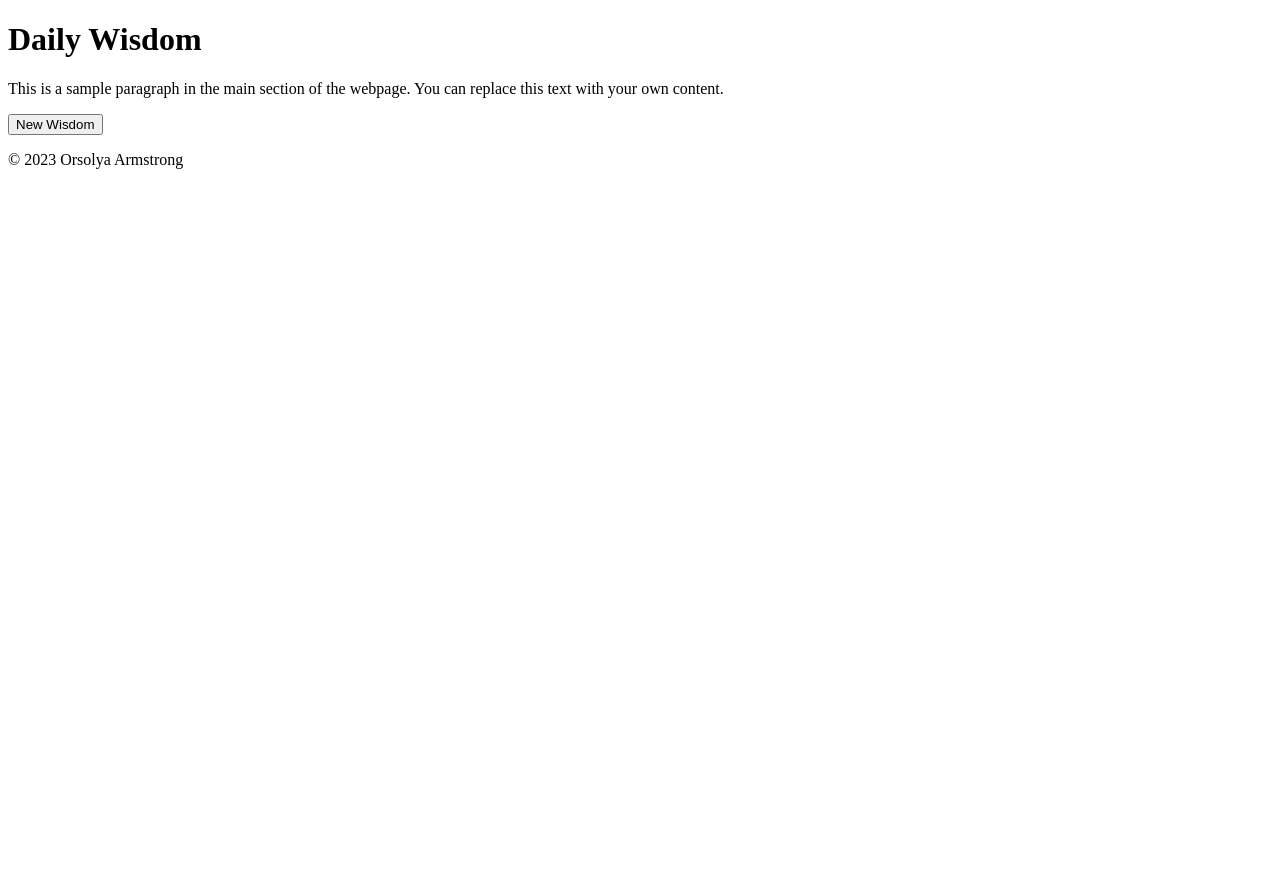
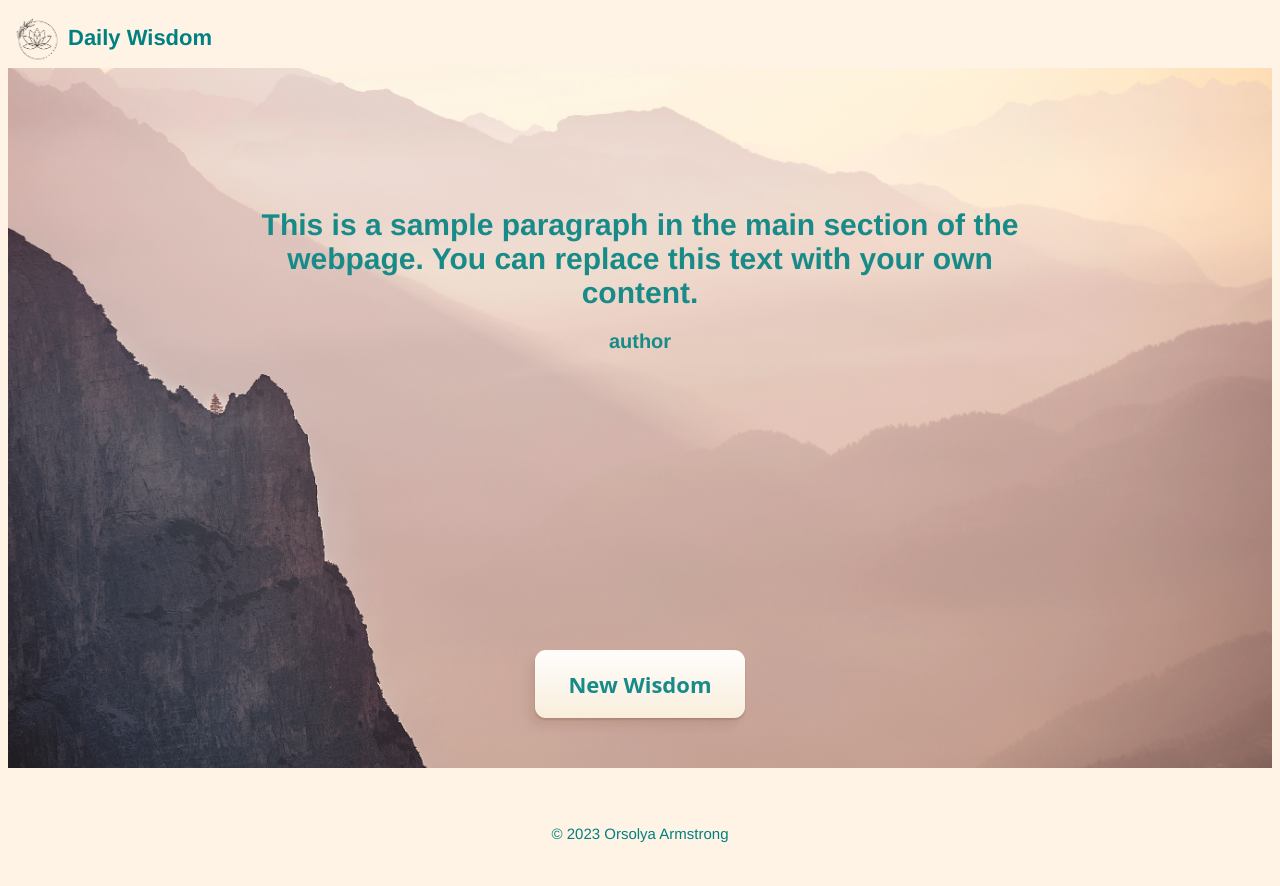
Before and after one commit to cukimonkey/message_generator, a website: page index.html in a window 1280 px wide. Before the commit the page ends 800 px from the top, so only its background shows below. Drawn offline with Linux system fonts and the light colour scheme.

Commit message:
Layout and styling added

```diff
--- /dev/null
+++ b/index.css
@@ -0,0 +1,97 @@
+* {
+
+    font-family: Helvetica;
+    font-size: 22px;
+    color: teal;
+    text-align: center;
+    background-color: #FFF3E5;
+
+}
+
+header {
+    display: flex;
+    justify-content: start;
+    align-items: center;
+}
+.logo {
+    height: 60px;
+}
+main {
+    background-image: url(./media/background.png);
+    background-repeat: no-repeat;
+    background-size: cover;
+    background-position: center center;
+    display: flex;
+    flex-direction: column;
+    align-items: center;
+    position: relative;
+
+    opacity: 0.9;
+    width: 100%;
+    max-width: 1800px;
+    height: 50vw;
+    height: 700px;
+    margin: 0 auto;
+}
+ .message {
+    position:absolute;
+    top: 100px;
+    background-color: rgba(0, 0, 0, 0);
+    padding: 20px;
+    max-width: 800px;
+
+ }
+ .message h1 {
+    font-size: 30px;
+    background-color: rgba(0, 0, 0, 0);
+ }
+ .message h2 {
+    font-size: 20px;
+    background-color: rgba(0, 0, 0, 0);
+ }
+
+ button {
+    position: absolute;
+    bottom: 50px;
+    background-color: transparent;
+    background-image: linear-gradient(to bottom, #fff, #f8eedb);
+    border: 0 solid #e5e7eb;
+    border-radius: .5rem;
+    box-sizing: border-box;
+    color: teal;
+    cursor: pointer;
+    display: flex;
+    font-family: ui-sans-serif,system-ui,-apple-system,system-ui,"Segoe UI",Roboto,"Helvetica Neue",Arial,"Noto Sans",sans-serif,"Apple Color Emoji","Segoe UI Emoji","Segoe UI Symbol","Noto Color Emoji";
+    font-size: 100%;
+    font-weight: 700;
+    line-height: 24px;
+    margin: 0;
+    column-gap: 1rem;
+    outline: 2px solid transparent;
+    padding: 1rem 1.5rem;
+    text-align: center;
+    text-transform: none;
+    transition: all .1s cubic-bezier(.4, 0, .2, 1);
+    user-select: none;
+    box-shadow: -6px 8px 10px rgba(81,41,10,0.1),0px 2px 2px rgba(81,41,10,0.2);
+ }
+
+
+button:active {
+  background-color: #f3f4f6;
+  box-shadow: -1px 2px 5px rgba(81,41,10,0.15),0px 1px 1px rgba(81,41,10,0.15);
+  transform: translateY(0.125rem);
+}
+
+button:focus {
+  box-shadow: rgba(72, 35, 7, .46) 0 0 0 4px, -6px 8px 10px rgba(81,41,10,0.1), 0px 2px 2px rgba(81,41,10,0.2);
+}
+ /* Footer styling */
+
+ .footer {
+    height: 100px;
+    display: flex;
+    justify-content: center;
+    align-items: center;
+    font-size: 15px;
+ }
--- a/index.html
+++ b/index.html
@@ -3,20 +3,24 @@
 <head>
     <meta charset="UTF-8">
     <title>Message Generator</title>
-
+    <link href="./index.css" rel="stylesheet">
 </head>
 <body>
     <header>
-        <h1>Daily Wisdom</h1>
+        <img src="./media/logo.png" alt="logo" class="logo">
+        <h1 class="name">Daily Wisdom</h1>
     </header>
 
     <main>
-        <p>This is a sample paragraph in the main section of the webpage. You can replace this text with your own content.</p>
+        <div class="message">
+        <h1 class="content">This is a sample paragraph in the main section of the webpage. You can replace this text with your own content.</h1>
+        <h2 class="author">author</h2>
+        </div>
         <button>New Wisdom</button>
     </main>
 
     <footer>
-        <p>© 2023 Orsolya Armstrong</p>
+        <p class="footer">© 2023 Orsolya Armstrong</p>
     </footer>
 </body>
 </html>
```
Also changed, not shown: media/background.png (added), media/logo.png (added).
